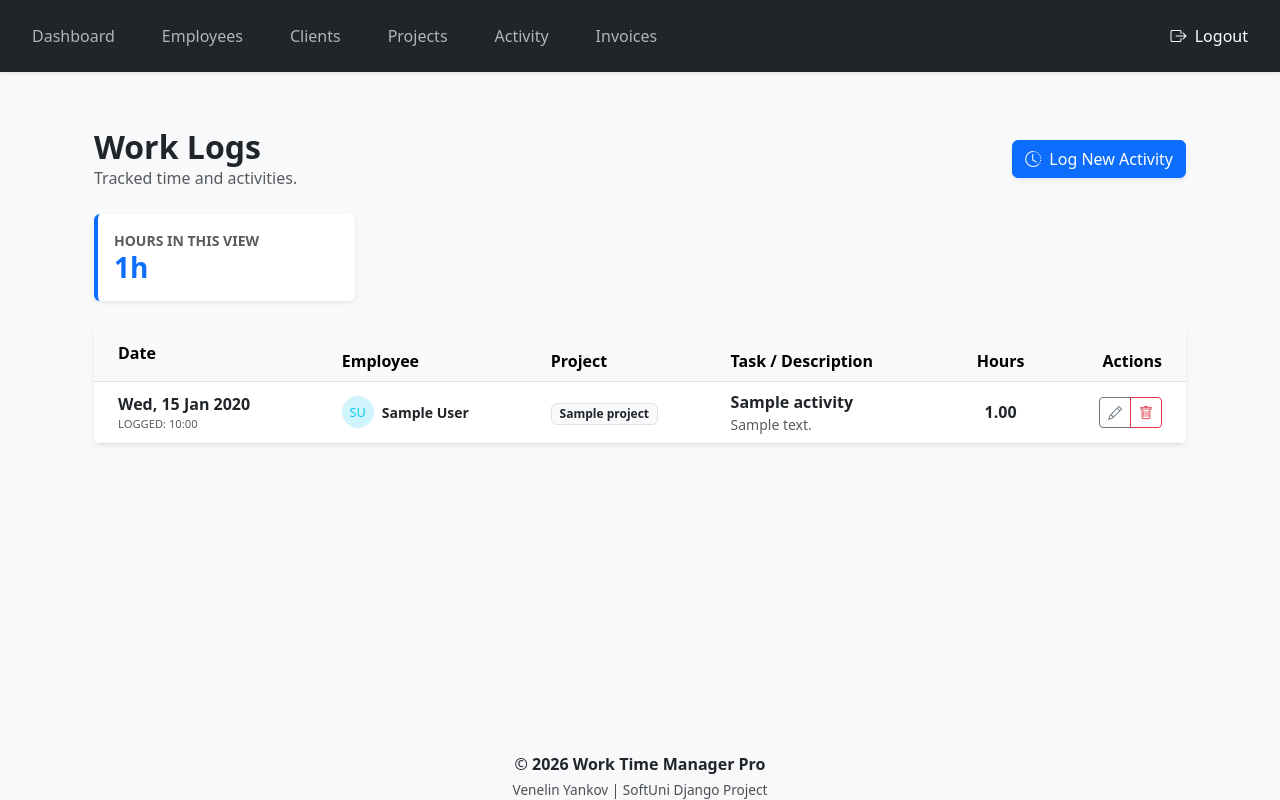
After one commit to vyankov84/work-time-manager-pro, a Django app: page /activities/ in a window 1280 px wide. The commit adds this page. Run offline with Django 5.2, Linux system fonts and the light colour scheme; a user stored in the database is signed in; tables that the repository leaves empty hold one stand-in row (values such as "Sample post").

Commit message:
Adding Activity functionalities

```diff
--- a/activities/models.py
+++ b/activities/models.py
@@ -55,6 +55,9 @@ class Activity(models.Model):
     def clean(self):
         super().clean()
 
+        if not hasattr(self, 'employee') or self.employee is None:
+            return
+
         if self.project.project_status != ProjectStatus.ACTIVE:
             raise ValidationError(
                 f'The project {self.project.name} is currently {self.project.project_status}. '
--- a/activities/urls.py
+++ b/activities/urls.py
@@ -1,7 +1,11 @@
 from django.urls import path
+
+from activities import views
 
 app_name = 'activities'
 
 urlpatterns = [
+    path('', views.ActivityListView.as_view(), name='activities-list'),
+    path('add', views.ActivityCreateView.as_view(), name='activity-add'),
 
 ]
--- a/activities/views.py
+++ b/activities/views.py
@@ -1,3 +1,42 @@
-from django.shortcuts import render
+from django.contrib.auth.mixins import LoginRequiredMixin
+from django.db.models import Sum
+from django.urls import reverse_lazy
+from django.views.generic import CreateView, ListView
 
-# Create your views here.
+from activities.forms import ActivityCreateForm
+from activities.models import Activity
+
+
+class ActivityCreateView(LoginRequiredMixin, CreateView):
+    model = Activity
+    template_name = 'activities/activity-create.html'
+    form_class = ActivityCreateForm
+    success_url = reverse_lazy('projects:projects-list')
+
+    def get_form_kwargs(self):
+        kwargs = super().get_form_kwargs()
+        kwargs['user'] = self.request.user
+        return kwargs
+
+    def form_valid(self, form):
+        form.instance.employee = self.request.user
+        return super().form_valid(form)
+
+
+class ActivityListView(LoginRequiredMixin, ListView):
+    model = Activity
+    context_object_name = 'activities'
+    template_name = 'activities/activities-list.html'
+    paginate_by = 10
+
+    def get_queryset(self):
+        queryset = super().get_queryset()
+
+        if not self.request.user.is_manager:
+            return queryset.filter(employee=self.request.user)
+        return queryset
+
+    def get_context_data(self, **kwargs):
+        context = super().get_context_data(**kwargs)
+        context['total_hours'] = self.get_queryset().aggregate(Sum('hours_worked'))['hours_worked__sum'] or 0
+        return context
--- a/invoices/views.py
+++ /dev/null
@@ -1,3 +0,0 @@
-from django.shortcuts import render
-
-# Create your views here.
--- /dev/null
+++ b/templates/activities/activities-list.html
@@ -0,0 +1,91 @@
+{% extends 'base.html' %}
+
+{% block content %}
+<div class="container-fluid py-4">
+    <div class="d-flex justify-content-between align-items-center mb-4">
+        <div>
+            <h2 class="fw-bold text-dark mb-0">Work Logs</h2>
+            <p class="text-muted mb-0">Tracked time and activities.</p>
+        </div>
+
+        <a href="{% url 'activities:activity-add' %}" class="btn btn-primary shadow-sm">
+            <i class="bi bi-clock-history me-1"></i> Log New Activity
+        </a>
+    </div>
+
+    <div class="row g-3 mb-4">
+        <div class="col-md-3">
+            <div class="card border-0 shadow-sm p-3 border-start border-primary border-4">
+                <div class="text-muted small fw-bold text-uppercase">Hours in this view</div>
+                <div class="h3 mb-0 fw-bold text-primary">{{ total_hours }}h</div>
+            </div>
+        </div>
+    </div>
+
+    <div class="card shadow-sm border-0 overflow-hidden">
+        <div class="card-body p-0">
+            <div class="table-responsive">
+                <table class="table table-hover align-middle mb-0">
+                    <thead class="table-light">
+                        <tr>
+                            <th class="ps-4 py-3">Date</th>
+                            {% if user.is_manager %}<th>Employee</th>{% endif %}
+                            <th>Project</th>
+                            <th>Task / Description</th>
+                            <th class="text-center">Hours</th>
+                            <th class="text-end pe-4">Actions</th>
+                        </tr>
+                    </thead>
+                    <tbody>
+                        {% for activity in activities %}
+                        <tr>
+                            <td class="ps-4">
+                                <div class="fw-bold text-dark">{{ activity.date|date:"D, d M Y" }}</div>
+                                <div class="small text-muted text-uppercase" style="font-size: 0.7rem;">Logged: {{ activity.created_at|date:"H:i" }}</div>
+                            </td>
+                            {% if user.is_manager %}
+                            <td>
+                                <div class="d-flex align-items-center">
+                                    <div class="rounded-circle bg-info-subtle text-info d-flex align-items-center justify-content-center me-2" style="width: 32px; height: 32px; font-size: 0.8rem;">
+                                        {{ activity.employee.first_name|first }}{{ activity.employee.last_name|first }}
+                                    </div>
+                                    <span class="small fw-semibold">{{ activity.employee.get_full_name }}</span>
+                                </div>
+                            </td>
+                            {% endif %}
+                            <td>
+                                <span class="badge bg-light text-dark border">{{ activity.project.name }}</span>
+                            </td>
+                            <td>
+                                <div class="fw-bold text-dark">{{ activity.task_name }}</div>
+                                <div class="small text-muted text-truncate" style="max-width: 250px;">{{ activity.description|default:"No description" }}</div>
+                            </td>
+                            <td class="text-center">
+                                <span class="h6 mb-0 fw-bold">{{ activity.hours_worked }}</span>
+                            </td>
+                            <td class="text-end pe-4">
+                                <div class="btn-group">
+                                    <a href="#" class="btn btn-sm btn-outline-secondary" title="Edit Log">
+                                        <i class="bi bi-pencil"></i>
+                                    </a>
+                                    <a href="#" class="btn btn-sm btn-outline-danger" title="Delete Log">
+                                        <i class="bi bi-trash"></i>
+                                    </a>
+                                </div>
+                            </td>
+                        </tr>
+                        {% empty %}
+                        <tr>
+                            <td colspan="6" class="text-center py-5 text-muted">
+                                <i class="bi bi-calendar-x fs-1 d-block mb-2"></i>
+                                <p>No activities logged yet.</p>
+                            </td>
+                        </tr>
+                        {% endfor %}
+                    </tbody>
+                </table>
+            </div>
+        </div>
+    </div>
+</div>
+{% endblock %}
--- a/templates/common/nav.html
+++ b/templates/common/nav.html
@@ -35,7 +35,7 @@
         <a href="{% url 'accounts:employee-list' %}" class="nav-btn">Employees</a>
         <a href="{% url 'clients:clients-list' %}" class="nav-btn">Clients</a>
         <a href="{% url 'projects:projects-list' %}" class="nav-btn">Projects</a>
-        <a href="#" class="nav-btn">Activity</a>
+        <a href="{% url 'activities:activities-list' %}" class="nav-btn">Activity</a>
         <a href="#" class="nav-btn">Invoices</a>
 
         <div class="ms-auto d-flex align-items-center gap-2">
```
Also changed, not shown: activities/forms.py (added, +37 -0 lines), templates/activities/activity-create.html (added, +68 -0 lines).
